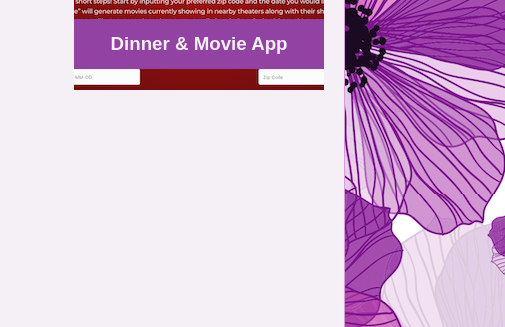
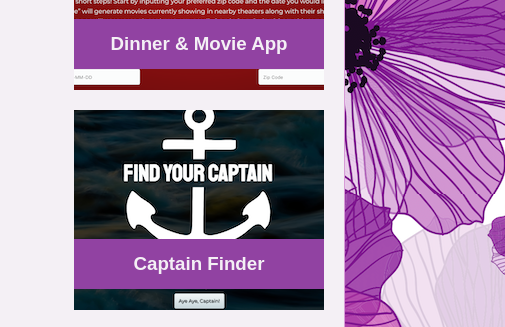
Before and after one commit to kmstern4/Responsive-Portfolio, a plain HTML site: page portfolio.html in a window 1280 px wide. Shown: the part 525-852 px from the top of the page, 775-1280 px from the left. Drawn offline with Linux system fonts and the light colour scheme.

Commit message:
added link to Find a Captain

```diff
--- a/Assets/CSS/style.css
+++ b/Assets/CSS/style.css
@@ -177,6 +177,12 @@ footer {
     left: 340px;
 }
 
+#holder9 {
+    position: absolute;
+    top: 440px;
+    right: 42px;
+}
+
 .myInput {
     margin-bottom: 20px;
 }
@@ -226,6 +232,11 @@ h3 {
 #bamazon {
     top: 550px;
     left: 340px;
+}
+
+#captain {
+    top: 550px;
+    right: 42px;
 }
 
 @media screen and (max-width: 980px) {
--- a/portfolio.html
+++ b/portfolio.html
@@ -56,6 +56,10 @@
                         <img src="Assets/Images/bamazon.png" id="holder8">
                         <h3 id="bamazon">Bamazon</h3></a>
 
+                        <a class="portLink" href="https://fathomless-brushlands-61032.herokuapp.com/" target="_blank">
+                        <img src="Assets/Images/captain.png" id="holder9">
+                        <h3 id="captain">Captain Finder</h3></a>
+
                 </div>
                 <div class="push"></div>
             </div>
```
Also changed, not shown: Assets/Images/captain.png (added), 1 other file.
